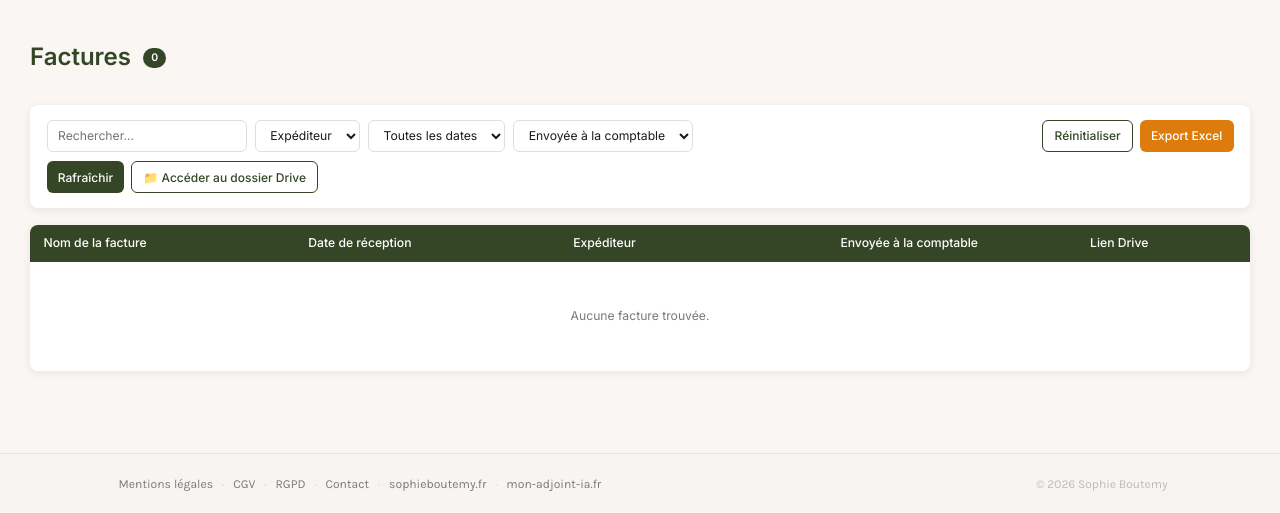
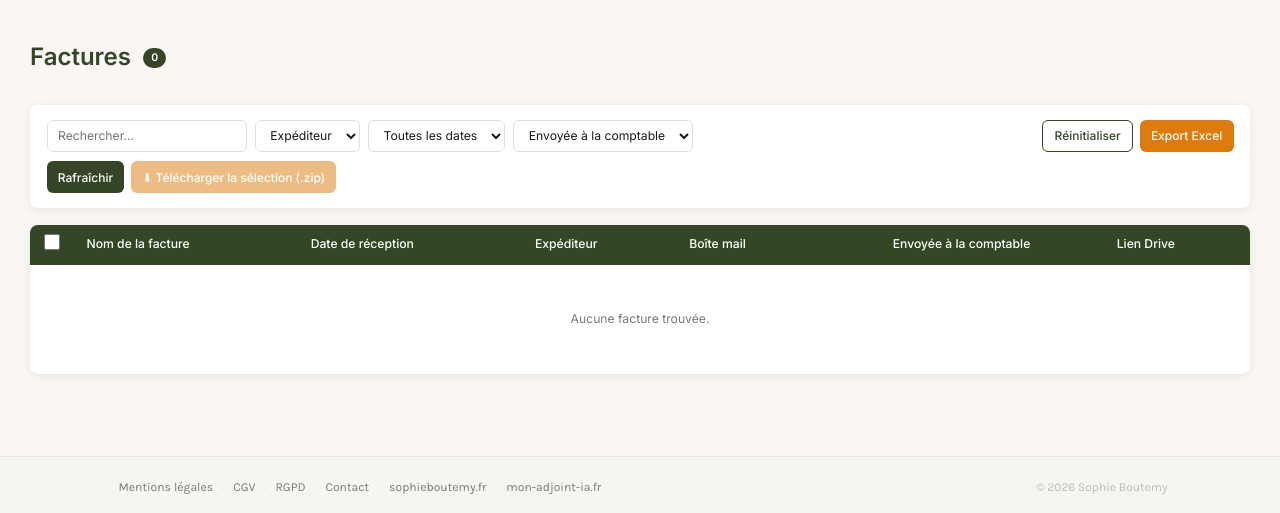
Before and after one commit to SophieBoutemy/ChloeLudmann, a Flask app: page /factures in a window 1280 px wide. Shown: the part 72-585 px from the top of the page. Run offline with Flask 3, Linux system fonts and the light colour scheme; the visitor is signed in with stand-in values (Sample User, id 1); data that the repository does not hold is empty.

Commit message:
feat(chloe-dashboard): colonne Boite mail, retrait du bouton Drive obsolete, telechargement groupe zip

```diff
--- a/chloe-dashboard/app.py
+++ b/chloe-dashboard/app.py
@@ -8,6 +8,7 @@ import hashlib
 import hmac as _hmac
 import subprocess
 import uuid
+import zipfile
 from datetime import datetime
 from email.mime.multipart import MIMEMultipart
 from email.mime.text import MIMEText
@@ -50,6 +51,8 @@ DRIVE_FACTURES_URL  = os.getenv('DRIVE_FACTURES_URL', '')
 NOTION_ELEVES_DB   = '35eafa74cfc980d092d0e80644bd6be7'
 NOTION_FACTURES_DB = '327afa74cfc980328301eec9bb7996e5'
 NOTION_BASE        = 'https://api.notion.com/v1'
+DRIVE_TOKEN_FILE   = '/home/ubuntu/automations/token.json'
+_DRIVE_FILE_ID_RE  = re.compile(r'/file/d/([a-zA-Z0-9_-]+)')
 FACTURES_SCRIPT    = '/home/ubuntu/automations/factures/factures.py'
 
 DOCAGE_EMAIL   = os.getenv('DOCAGE_EMAIL', '')
@@ -889,6 +892,7 @@ def _page_to_facture(page):
         'expediteur':  _notion_prop(p.get('Expéditeur', p.get('Expediteur', p.get('De', {})))),
         'comptable':   _checkbox(['Envoyée à la comptable', 'Comptable', 'Envoyée']),
         'lien_drive':  _notion_prop(p.get('Lien Drive', p.get('Drive', p.get('URL', p.get('Fichier', {}))))),
+        'boite_mail':  _notion_prop(p.get('Boîte mail', {})),
     }
 
 
@@ -943,8 +947,7 @@ def factures():
         error = None
     except Exception as e:
         data, error = [], str(e)
-    return render_template('factures.html', factures=data, error=error,
-                           drive_url=DRIVE_FACTURES_URL)
+    return render_template('factures.html', factures=data, error=error)
 
 
 @app.route('/factures/export.xlsx')
@@ -1028,6 +1031,68 @@ def facture_detail(page_id):
     except Exception as e:
         facture, error = None, str(e)
     return render_template('facture.html', facture=facture, error=error)
+
+
+def _drive_service_readonly():
+    from google.oauth2.credentials import Credentials
+    from google.auth.transport.requests import Request
+    from googleapiclient.discovery import build
+    creds = Credentials.from_authorized_user_file(
+        DRIVE_TOKEN_FILE,
+        scopes=['https://www.googleapis.com/auth/gmail.readonly',
+                'https://www.googleapis.com/auth/drive.file'],
+    )
+    if not creds.valid and creds.expired and creds.refresh_token:
+        creds.refresh(Request())
+        with open(DRIVE_TOKEN_FILE, 'w') as f:
+            f.write(creds.to_json())
+    return build('drive', 'v3', credentials=creds)
+
+
+@app.route('/factures/download-zip', methods=['POST'])
+@login_required
+def factures_download_zip():
+    ids = request.form.getlist('ids')
+    if not ids:
+        return jsonify({'ok': False, 'error': 'Aucune facture sélectionnée.'}), 400
+
+    by_id = {f['id']: f for f in fetch_factures()}
+    selected = [by_id[i] for i in ids if i in by_id]
+    if not selected:
+        return jsonify({'ok': False, 'error': 'Factures introuvables.'}), 400
+
+    try:
+        svc = _drive_service_readonly()
+    except Exception as e:
+        return jsonify({'ok': False, 'error': f'Connexion Drive impossible : {e}'}), 500
+
+    from googleapiclient.http import MediaIoBaseDownload
+
+    buf = io.BytesIO()
+    used_names = set()
+    with zipfile.ZipFile(buf, 'w', zipfile.ZIP_DEFLATED) as zf:
+        for f in selected:
+            m = _DRIVE_FILE_ID_RE.search(f.get('lien_drive') or '')
+            if not m:
+                continue
+            try:
+                file_buf = io.BytesIO()
+                downloader = MediaIoBaseDownload(file_buf, svc.files().get_media(fileId=m.group(1)))
+                done = False
+                while not done:
+                    _, done = downloader.next_chunk()
+                name = f['nom'] or f'{m.group(1)}.pdf'
+                base, ext = os.path.splitext(name)
+                n = 1
+                while name in used_names:
+                    name = f'{base} ({n}){ext}'
+                    n += 1
+                used_names.add(name)
+                zf.writestr(name, file_buf.getvalue())
+            except Exception as e:
+                print(f"Erreur telechargement zip pour {f['nom']}: {e}")
+    buf.seek(0)
+    return send_file(buf, as_attachment=True, download_name='factures.zip', mimetype='application/zip')
 
 
 # ── Routes : liste d'attente ──────────────────────────────────────────────────
--- a/chloe-dashboard/templates/factures.html
+++ b/chloe-dashboard/templates/factures.html
@@ -76,6 +76,10 @@ td.td-date { color:var(--muted); font-size:.775rem; }
 }
 .btn-drive:hover { background:#dce8d0; }
 
+.btn-sm-orange:disabled { opacity:.5; cursor:not-allowed; }
+.select-cell { text-align:center; width:32px; }
+.select-toggle { width:16px; height:16px; cursor:pointer; accent-color:var(--green); }
+
 .alert-error {
   background:#fef2f2; border:1px solid #fecaca; color:#b91c1c;
   border-radius:6px; padding:.75rem 1rem; margin-bottom:1.1rem; font-size:.875rem;
@@ -126,7 +130,7 @@ td.td-date { color:var(--muted); font-size:.775rem; }
   </div>
   <div class="filters-row2">
     <button class="btn-sm btn-sm-green" id="btn-refresh" onclick="refreshFactures()">Rafraîchir</button>
-    <button class="btn-sm btn-sm-outline" onclick="openDrive()">📁 Accéder au dossier Drive</button>
+    <button class="btn-sm btn-sm-orange" id="btn-download-zip" onclick="downloadZip()" disabled>⬇ Télécharger la sélection (.zip)</button>
   </div>
 </div>
 
@@ -134,9 +138,11 @@ td.td-date { color:var(--muted); font-size:.775rem; }
   <table>
     <thead>
       <tr>
+        <th class="select-cell"><input type="checkbox" class="select-toggle" id="select-all" onchange="toggleSelectAll(this)"></th>
         <th>Nom de la facture</th>
         <th>Date de réception</th>
         <th>Expéditeur</th>
+        <th>Boîte mail</th>
         <th style="text-align:center;">Envoyée à la comptable</th>
         <th>Lien Drive</th>
       </tr>
@@ -148,9 +154,14 @@ td.td-date { color:var(--muted); font-size:.775rem; }
           data-date="{{ f.date[:7] if f.date else '' }}"
           data-comptable="{{ 'oui' if f.comptable else 'non' }}"
           data-search="{{ (f.nom ~ ' ' ~ f.expediteur)|lower }}">
+        <td class="select-cell">
+          <input type="checkbox" class="select-toggle facture-select" data-id="{{ f.id }}"
+                 onclick="event.stopPropagation()" onchange="updateZipButton()">
+        </td>
         <td class="td-nom" title="{{ f.nom }}">{{ f.nom or '—' }}</td>
         <td class="td-date">{{ f.date or '—' }}</td>
         <td>{{ f.expediteur or '—' }}</td>
+        <td>{{ f.boite_mail or '—' }}</td>
         <td class="check-cell">
           <input type="checkbox" class="check-toggle"
                  {% if f.comptable %}checked{% endif %}
@@ -166,24 +177,50 @@ td.td-date { color:var(--muted); font-size:.775rem; }
         </td>
       </tr>
       {% else %}
-      <tr><td colspan="5" class="empty-state">Aucune facture trouvée.</td></tr>
+      <tr><td colspan="7" class="empty-state">Aucune facture trouvée.</td></tr>
       {% endfor %}
     </tbody>
   </table>
 </div>
 
 <script>
-const FACTURES_BASE   = "{{ url_for('factures') }}";
-const FACTURES_EXPORT = "{{ url_for('factures_export') }}";
-const FACTURES_REFRESH= "{{ url_for('factures_refresh') }}";
-const DRIVE_URL       = "{{ drive_url }}";
+const FACTURES_BASE     = "{{ url_for('factures') }}";
+const FACTURES_EXPORT   = "{{ url_for('factures_export') }}";
+const FACTURES_REFRESH  = "{{ url_for('factures_refresh') }}";
+const FACTURES_ZIP      = "{{ url_for('factures_download_zip') }}";
 
-function openDrive() {
-  if (!DRIVE_URL) {
-    alert("URL du dossier Drive non configurée.\nAjouter DRIVE_FACTURES_URL dans le .env.");
-    return;
-  }
-  window.open(DRIVE_URL, '_blank');
+function toggleSelectAll(master) {
+  document.querySelectorAll('.facture-row').forEach(row => {
+    if (row.style.display === 'none') return; // ne touche pas aux lignes filtrées/masquées
+    const box = row.querySelector('.facture-select');
+    if (box) box.checked = master.checked;
+  });
+  updateZipButton();
+}
+
+function updateZipButton() {
+  const checked = document.querySelectorAll('.facture-select:checked').length;
+  const btn = document.getElementById('btn-download-zip');
+  btn.disabled = checked === 0;
+  btn.textContent = checked > 0
+    ? `⬇ Télécharger la sélection (.zip) — ${checked}`
+    : '⬇ Télécharger la sélection (.zip)';
+}
+
+function downloadZip() {
+  const ids = Array.from(document.querySelectorAll('.facture-select:checked')).map(b => b.dataset.id);
+  if (!ids.length) return;
+  const form = document.createElement('form');
+  form.method = 'POST';
+  form.action = FACTURES_ZIP;
+  ids.forEach(id => {
+    const input = document.createElement('input');
+    input.type = 'hidden'; input.name = 'ids'; input.value = id;
+    form.appendChild(input);
+  });
+  document.body.appendChild(form);
+  form.submit();
+  form.remove();
 }
 
 function applyFilters() {
```
